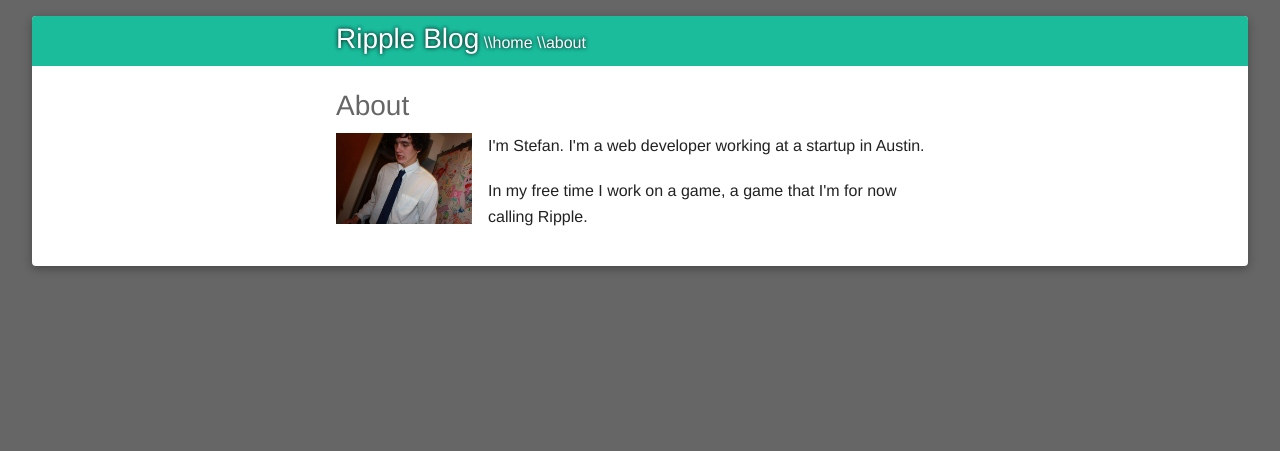
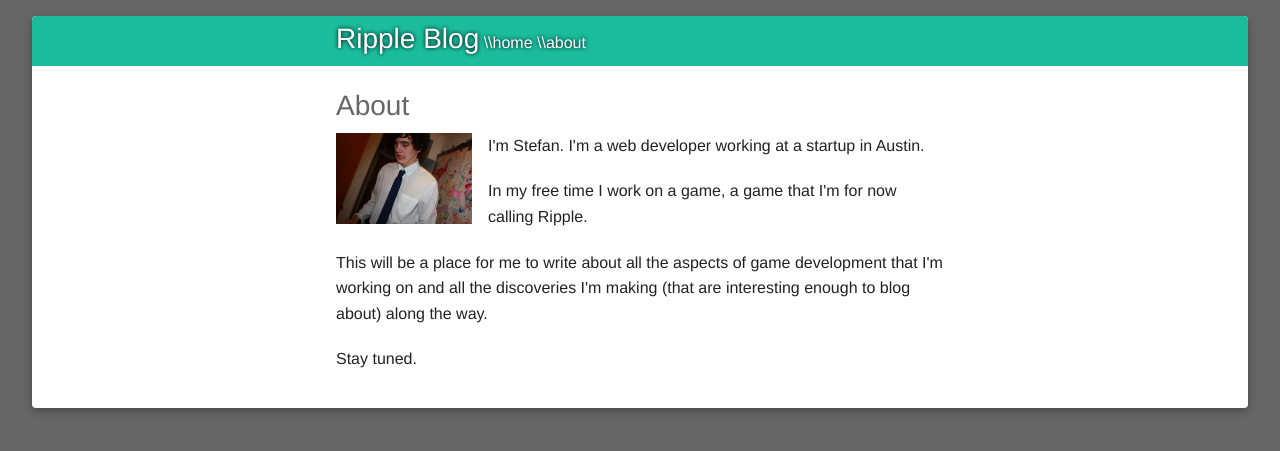
Before and after one commit to trash/trash.github.io, a Jekyll site: the page built from about.html, in a window 1280 px wide. Shown: the top 451 px of the page. Built offline with Jekyll 4.4.1, drawn with Linux system fonts in a browser that asks for light colours; Markdown is read by kramdown in place of the engine named in the settings.

Commit message:
Updated about section. Style tweaks

```diff
--- a/about.html
+++ b/about.html
@@ -5,3 +5,5 @@ layout: default
 <img class="me" src="{{ site.baseurl }}/img/picome.jpg">
 <p>I'm Stefan. I'm a web developer working at a startup in Austin.</p>
 <p>In my free time I work on a game, a game that I'm for now calling Ripple.</p>
+<p>This will be a place for me to write about all the aspects of game development that I'm working on and all the discoveries I'm making (that are interesting enough to blog about) along the way.</p>
+<p>Stay tuned.</p>
--- a/index.html
+++ b/index.html
@@ -4,7 +4,7 @@ title: Ripple Blog
 ---
 
 <div id="home">
-	<h1>Blog Posts</h1>
+	<h1>Posts</h1>
 	<ul class="posts">
 		{% for post in site.posts %}
 			<li><span>{{ post.date | date_to_string }}</span> &raquo; <a href="{{ site.baseurl }}{{ post.url }}">{{ post.title }}</a></li>
--- a/scss/_main.scss
+++ b/scss/_main.scss
@@ -19,6 +19,7 @@ body {
 	box-shadow: 0 3px 10px rgba(0,0,0,.3);
 	border-radius: 0.25em;
 	padding-bottom: 1em;
+	margin-bottom: 1em;
 }
 
 
```
Also changed, not shown: css/app.css.
